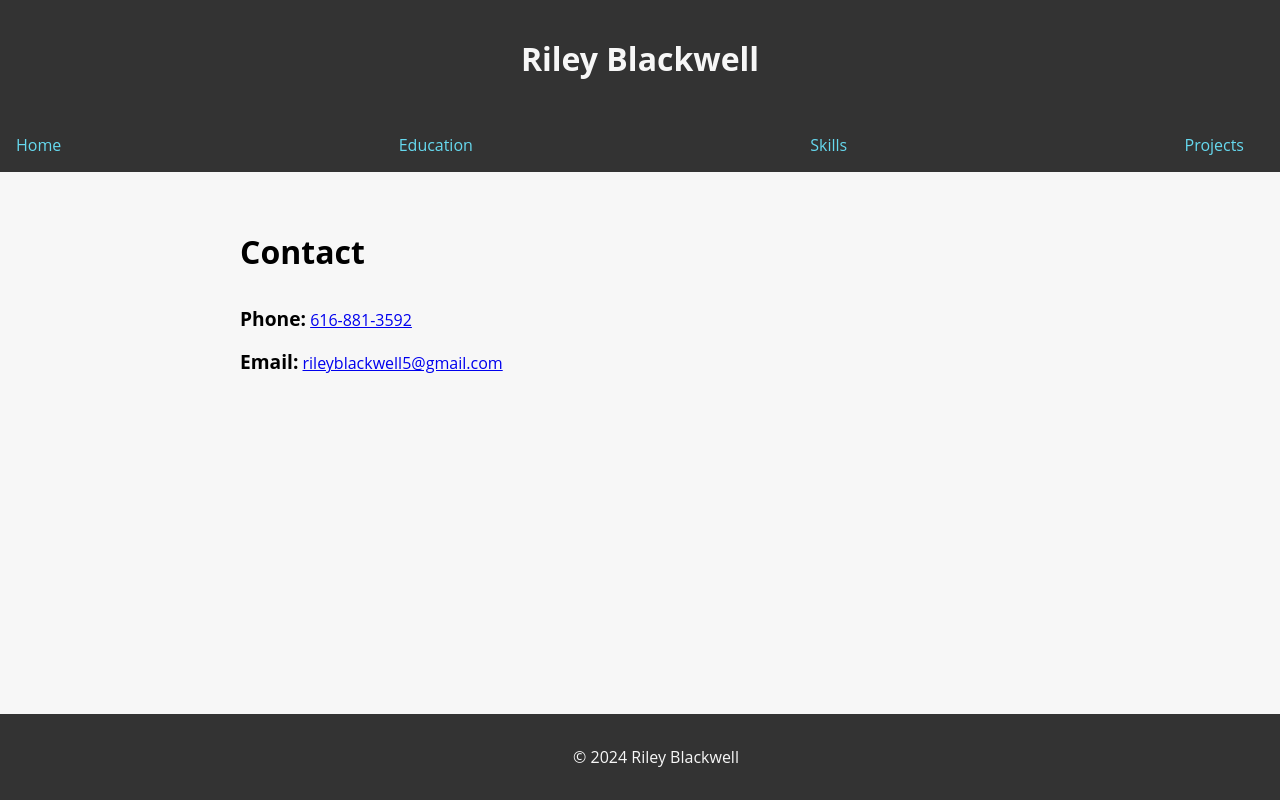
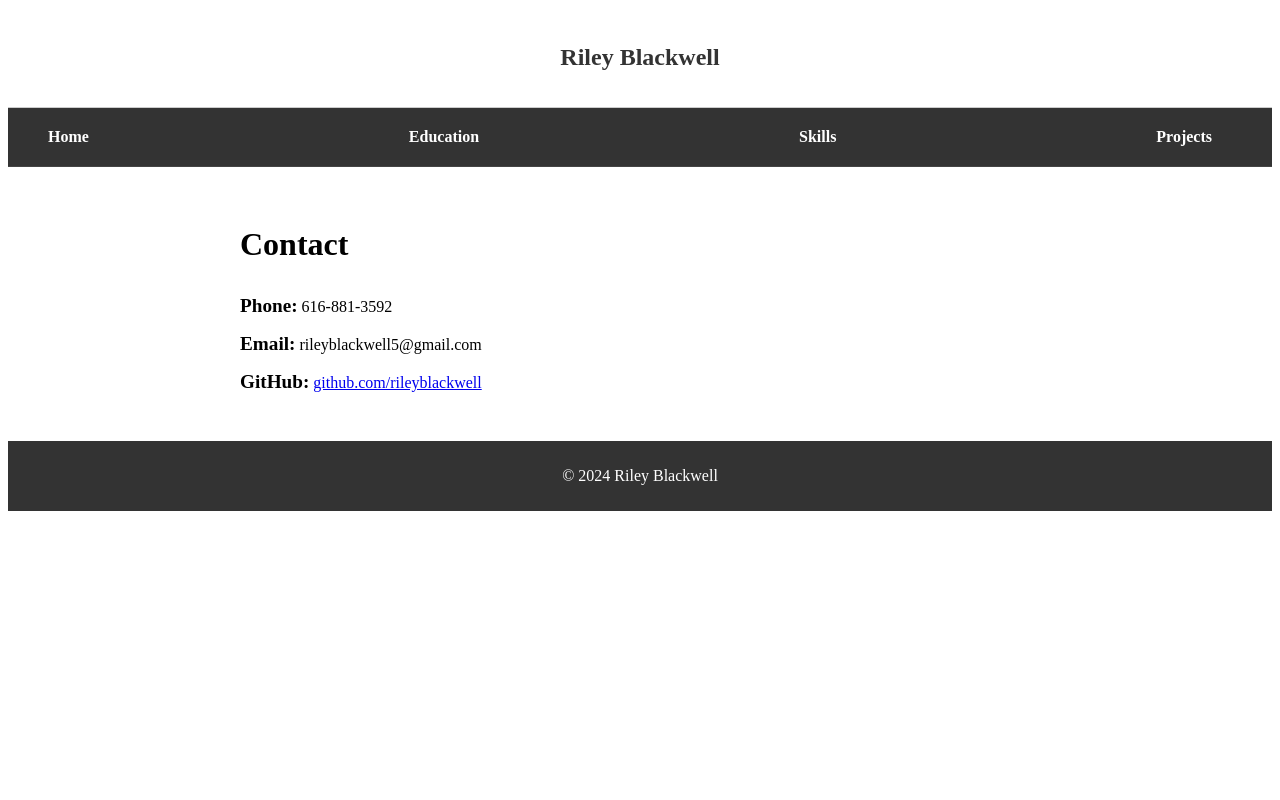
Before and after one commit to rileyblackwell/resume-website, a plain HTML site: page src/html/contact.html in a window 1280 px wide. Drawn offline with Linux system fonts and the light colour scheme; files whose address does not match are found by name.

Commit message:
updated website styles

```diff
--- a/public/css/styles.css
+++ b/public/css/styles.css
@@ -1,39 +1,10 @@
 /* styles.css */
 
-body {
-  font-family: 'Open Sans', Arial, sans-serif;
-  margin: 0;
-  padding: 0;
-  background-color: #f7f7f7;
-}
-
-main {
-  padding-bottom: 5em; /* Add some padding to make room for the footer */
-}
-
-.top-header {
-  background-color: #333;
-  color: #f7f7f7;
-  padding: 1em;
+nav {
+  background-color: #333333; /* dark gray background */
+  padding: 20px;
   text-align: center;
-}
-
-.footer-header {
-  position: fixed;
-  bottom: 0;
-  left: 0;
-  width: 100%;
-  background-color: #333;
-  color: #f7f7f7;
-  padding: 1em;
-  text-align: center;
-}
-
-nav {
-  background-color: #333;
-  color: #f7f7f7;
-  padding: 1em;
-  text-align: center;
+  border-bottom: 1px solid #444444;
 }
 
 nav ul {
@@ -49,17 +20,44 @@ nav li {
 }
 
 nav a {
-  color: #66d9ef;
+  color: #ffffff;
   text-decoration: none;
+  padding: 10px 20px;
+  border-radius: 5px;
+  transition: background-color 0.2s ease;
+  font-size: 16px;
+  font-weight: bold;
+}
+
+nav a:hover {
+  background-color: #555555;
 }
 
 .hero {
-  background-image: linear-gradient(to bottom, #333, #333);
-  background-size: 100% 300px;
-  background-position: 0% 100%;
-  height: 100vh;
+  background-image: linear-gradient(to bottom, #f2f2f2, #e5e5e5);
+  height: 500px;
   display: flex;
   justify-content: center;
   align-items: center;
-  color: #f7f7f7;
+  color: #333333;
 }
+
+.top-header {
+  background-color: #ffffff;
+  padding: 20px;
+  text-align: center;
+  border-bottom: 1px solid #cccccc;
+}
+
+.top-header h1 {
+  font-size: 24px;
+  font-weight: bold;
+  color: #333333;
+}
+
+.footer-header {
+  background-color: #333333;
+  padding: 10px;
+  text-align: center;
+  color: #ffffff;
+}
--- a/src/html/contact.html
+++ b/src/html/contact.html
@@ -47,10 +47,13 @@
       <h2>Contact</h2>
       <ul>
         <li>
-          <strong>Phone:</strong> <a href="tel:616-881-3592">616-881-3592</a>
+          <strong>Phone:</strong> 616-881-3592
         </li>
         <li>
-          <strong>Email:</strong> <a href="mailto:rileyblackwell5@gmail.com">rileyblackwell5@gmail.com</a>
+          <strong>Email:</strong> rileyblackwell5@gmail.com
+        </li>
+        <li>
+          <strong>GitHub:</strong> <a href="https://github.com/rileyblackwell" target="_blank">github.com/rileyblackwell</a>
         </li>
       </ul>
     </section>
```
